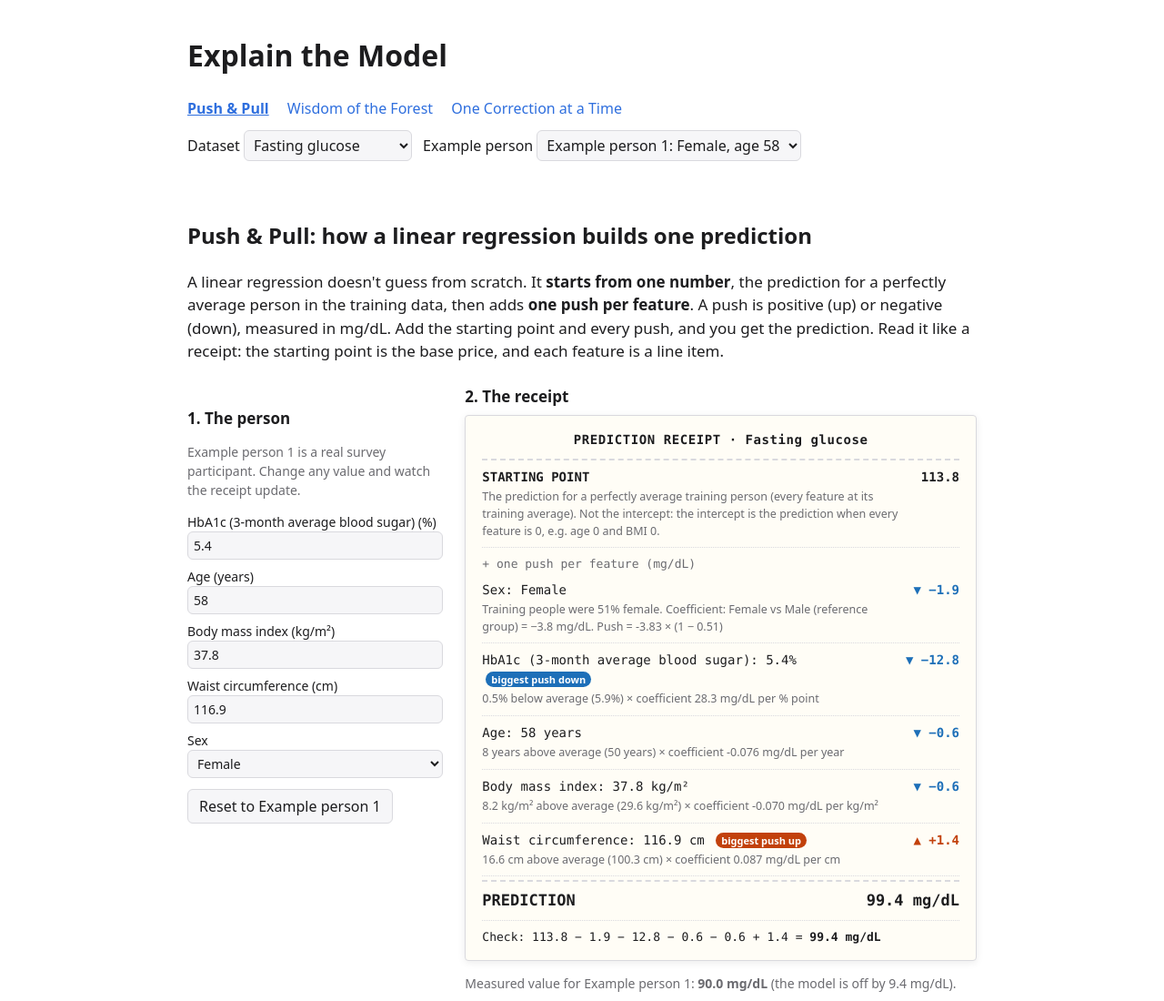
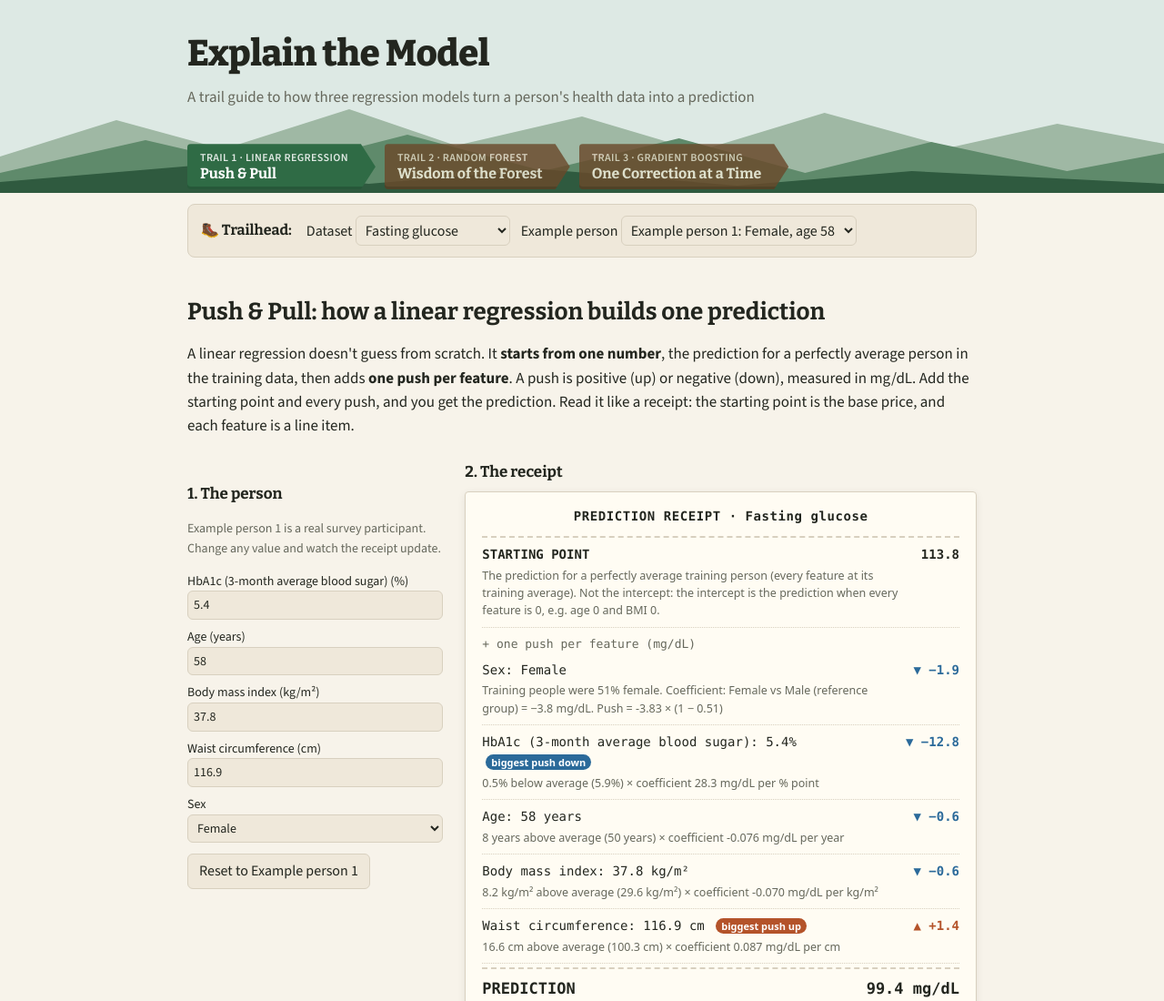
Before and after one commit to karissakocourek-dev/Explain-the-Model---Module-10, a plain HTML site: page index.html in a window 1280 px wide. Shown: the top 1100 px of the page at 91% size. Drawn offline with nearby package versions, Linux system fonts and the light colour scheme.

Commit message:
Add files via upload

```diff
--- a/app.js
+++ b/app.js
@@ -600,7 +600,7 @@ function drawPersonPath(b, person, staged, k) {
     <text x="${W - R}" y="${H - B + 14}" font-size="10" fill="var(--muted)" text-anchor="end">${staged.length - 1}</text>
     <text x="${(L + W - R) / 2}" y="${H - 6}" font-size="11" fill="var(--muted)" text-anchor="middle">round</text>
   </svg>
-  <p class="note">The blue line is this person's prediction after each round. Early steps make visible moves; later
+  <p class="note">The green line is this person's prediction after each round. Early steps make visible moves; later
     steps are tiny tweaks.</p>`;
 }
 
--- a/index.html
+++ b/index.html
@@ -4,17 +4,42 @@
   <meta charset="utf-8">
   <meta name="viewport" content="width=device-width, initial-scale=1">
   <title>Explain the Model</title>
+  <link rel="preconnect" href="https://fonts.googleapis.com">
+  <link rel="preconnect" href="https://fonts.gstatic.com" crossorigin>
+  <link href="https://fonts.googleapis.com/css2?family=Bitter:wght@500;700;800&family=Source+Sans+3:wght@400;600;700&display=swap" rel="stylesheet">
   <style>
-    :root { --bg: #ffffff; --fg: #1d1d1f; --muted: #6b6b70; --line: #d9d9de; --accent: #2f6fde; --up: #c2410c; --down: #1d6fb8; --card: #f6f6f8; --paper: #fffdf6; }
+    /* Trail-guide theme: forest greens, earth browns, lake blue, rust. */
+    :root { --bg: #f7f3ea; --fg: #23261f; --muted: #66685c; --line: #d8d0bf; --accent: #2f6b45; --up: #b4532a; --down: #2b6a9a;
+      --card: #efe8da; --paper: #fffcf3; --sign: #6b4a2b; --sign-fg: #fbf3e2; --sky: #dde9e4; --mtn1: #9fb8a4; --mtn2: #5f8a6b; --mtn3: #2f5a3f;
+      --heading: "Bitter", Georgia, serif; }
     @media (prefers-color-scheme: dark) {
-      :root { --bg: #151517; --fg: #ececef; --muted: #a0a0a8; --line: #36363c; --accent: #7aa7ff; --up: #fb923c; --down: #60a5fa; --card: #1f1f23; --paper: #1c1b18; }
+      :root { --bg: #161a16; --fg: #ebe9e0; --muted: #a8a99c; --line: #353b33; --accent: #7cc49a; --up: #e9875c; --down: #6fb2e3;
+        --card: #20261f; --paper: #1d201b; --sign: #7a5634; --sign-fg: #fbf3e2; --sky: #1b2621; --mtn1: #2c3d33; --mtn2: #24382b; --mtn3: #1a2b20; }
     }
     * { box-sizing: border-box; }
-    body { margin: 0; background: var(--bg); color: var(--fg); font: 16px/1.5 system-ui, sans-serif; }
+    input[type=range] { accent-color: var(--accent); }
+    body { margin: 0; background: var(--bg); color: var(--fg); font: 16px/1.55 "Source Sans 3", system-ui, sans-serif; }
+    h1, h2, h3 { font-family: var(--heading); }
+    h2 { font-size: 26px; line-height: 1.25; margin: 28px 0 12px; }
+    .banner { background: var(--sky); position: relative; overflow: hidden; }
+    .banner-inner { max-width: 900px; margin: 0 auto; padding: 28px 16px 92px; position: relative; z-index: 1; }
+    .banner h1 { margin: 0; font-size: 40px; font-weight: 800; letter-spacing: -.01em; }
+    .banner .tagline { margin: 4px 0 0; color: var(--muted); font-size: 17px; }
+    .banner svg.ridge { position: absolute; left: 0; bottom: 0; width: 100%; height: 110px; display: block; }
+    .trailhead { max-width: 900px; margin: 0 auto; padding: 0 16px; position: relative; z-index: 2; }
+    nav { display: flex; flex-wrap: wrap; gap: 10px; margin-top: -54px; }
+    nav a { display: inline-flex; flex-direction: column; background: var(--sign); color: var(--sign-fg); text-decoration: none;
+      padding: 8px 30px 8px 14px; border-radius: 4px; clip-path: polygon(0 0, calc(100% - 16px) 0, 100% 50%, calc(100% - 16px) 100%, 0 100%);
+      font-family: var(--heading); font-weight: 700; line-height: 1.2; box-shadow: inset 0 -3px 0 rgba(0,0,0,.18); opacity: .82; }
+    nav a small { font-family: "Source Sans 3", system-ui, sans-serif; font-weight: 600; font-size: 12px; opacity: .85; letter-spacing: .03em; }
+    nav a:hover { opacity: 1; }
+    nav a.active { opacity: 1; background: var(--accent); color: #fff; }
+    @media (prefers-color-scheme: dark) { nav a.active { color: #10180f; } }
     header, main { max-width: 900px; margin: 0 auto; padding: 16px; }
-    nav a { margin-right: 16px; color: var(--accent); text-decoration: none; }
-    nav a.active { font-weight: 700; text-decoration: underline; }
-    .controls { display: flex; flex-wrap: wrap; gap: 12px; margin: 12px 0; }
+    header.banner { max-width: none; padding: 0; }
+    .controls { display: flex; flex-wrap: wrap; gap: 12px; margin: 16px 0 0; padding: 12px 14px; background: var(--card);
+      border: 1px solid var(--line); border-radius: 8px; align-items: center; }
+    .controls .ctl-title { font-family: var(--heading); font-weight: 700; margin-right: 4px; }
     select, input { font: inherit; padding: 4px 6px; background: var(--card); color: var(--fg); border: 1px solid var(--line); border-radius: 6px; }
     table { border-collapse: collapse; width: 100%; margin: 12px 0; }
     td, th { border-bottom: 1px solid var(--line); padding: 4px 8px; text-align: left; }
@@ -113,18 +138,29 @@
   </style>
 </head>
 <body>
-  <header>
-    <h1>Explain the Model</h1>
-    <nav>
-      <a href="#linear">Push &amp; Pull</a>
-      <a href="#forest">Wisdom of the Forest</a>
-      <a href="#boosting">One Correction at a Time</a>
+  <header class="banner">
+    <div class="banner-inner">
+      <h1>Explain the Model</h1>
+      <p class="tagline">A trail guide to how three regression models turn a person's health data into a prediction</p>
+    </div>
+    <svg class="ridge" viewBox="0 0 1200 110" preserveAspectRatio="none" aria-hidden="true">
+      <path d="M0 70 L120 30 L230 62 L360 18 L470 58 L600 26 L720 64 L850 22 L980 60 L1090 34 L1200 56 L1200 110 L0 110 Z" fill="var(--mtn1)"/>
+      <path d="M0 88 L150 52 L280 84 L420 46 L560 86 L700 50 L830 88 L960 54 L1100 86 L1200 66 L1200 110 L0 110 Z" fill="var(--mtn2)"/>
+      <path d="M0 110 L0 98 L200 80 L380 100 L560 84 L760 102 L940 86 L1200 100 L1200 110 Z" fill="var(--mtn3)"/>
+    </svg>
+  </header>
+  <div class="trailhead">
+    <nav aria-label="Sections">
+      <a href="#linear"><small>TRAIL 1 · LINEAR REGRESSION</small>Push &amp; Pull</a>
+      <a href="#forest"><small>TRAIL 2 · RANDOM FOREST</small>Wisdom of the Forest</a>
+      <a href="#boosting"><small>TRAIL 3 · GRADIENT BOOSTING</small>One Correction at a Time</a>
     </nav>
     <div class="controls">
+      <span class="ctl-title">🥾 Trailhead:</span>
       <label>Dataset <select id="dataset"></select></label>
       <label>Example person <select id="person"></select></label>
     </div>
-  </header>
+  </div>
   <main id="section"></main>
   <script type="module" src="app.js"></script>
 </body>
```
